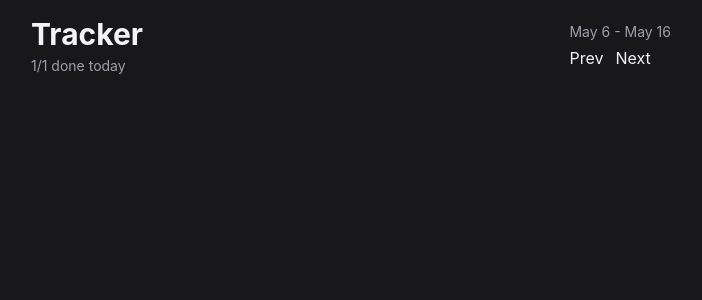
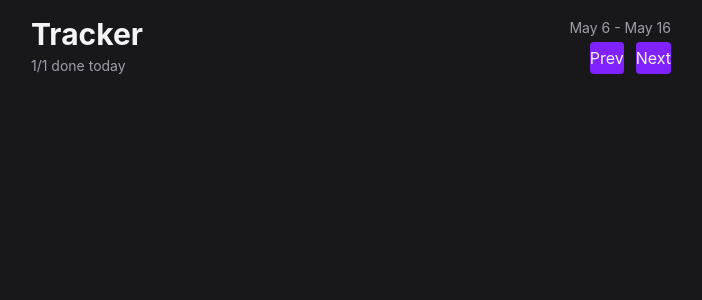
Before and after one commit to Dimterion/vault, a React (Vite) app: page / in a window 1280 px wide. Shown: the top 300 px of the page, without its empty margins (289-991 px from the left). Built offline with nearby package versions, Linux system fonts and the light colour scheme.

Commit message:
adjust buttons style

```diff
--- a/src/components/Button.tsx
+++ b/src/components/Button.tsx
@@ -5,5 +5,9 @@ type ButtonProps = {
 };
 
 export default function Button({ children }: ButtonProps) {
-  return <button>{children}</button>;
+  return (
+    <button className="rounded bg-violet-600 py-1 transition-colors hover:bg-violet-500 disabled:cursor-not-allowed disabled:opacity-30">
+      {children}
+    </button>
+  );
 }
--- a/src/components/Header.tsx
+++ b/src/components/Header.tsx
@@ -7,7 +7,7 @@ export default function Header() {
         <h1 className="text-3xl font-bold">Tracker</h1>
         <span className="text-sm text-zinc-400">1/1 done today</span>
       </div>
-      <div className="flex flex-col gap-1">
+      <div className="flex flex-col items-end gap-1">
         <span className="text-sm text-zinc-400">May 6 - May 16</span>
         <div className="flex items-center gap-3">
           <Button>Prev</Button>
```
